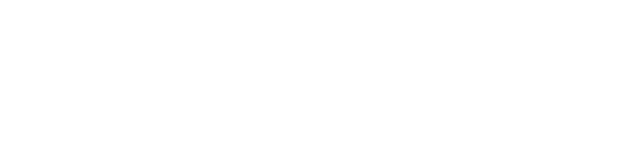
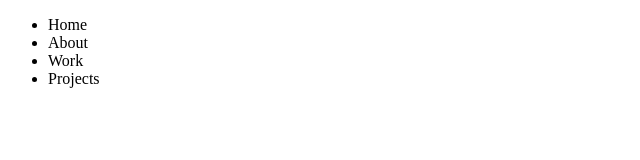
Before and after one commit to siddhant-grover/NavBar_VanillaJs, a plain HTML site: page index.html in a window 1280 px wide. Shown: the whole page, without its empty margins (0-640 px from the left). Drawn offline with Linux system fonts and the light colour scheme.

Commit message:
basic ul

```diff
--- a/index.html
+++ b/index.html
@@ -4,9 +4,13 @@
     <meta charset="UTF-8">
     <meta http-equiv="X-UA-Compatible" content="IE=edge">
     <meta name="viewport" content="width=device-width, initial-scale=1.0">
-    <title>Document</title>
 </head>
 <body>
-
+    <ul>
+        <li>Home</li>
+        <li>About</li>
+        <li>Work</li>
+        <li>Projects</li>
+    </ul>
 </body>
 </html>
```
